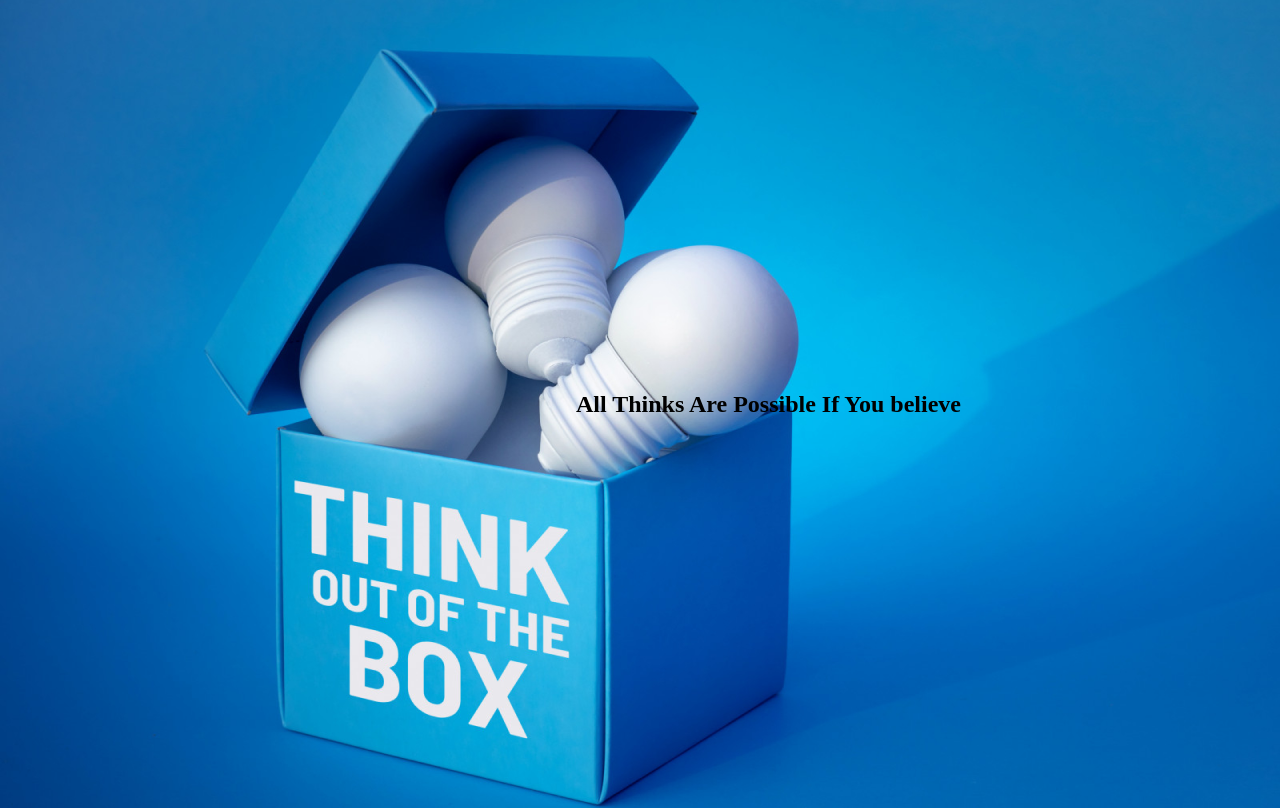
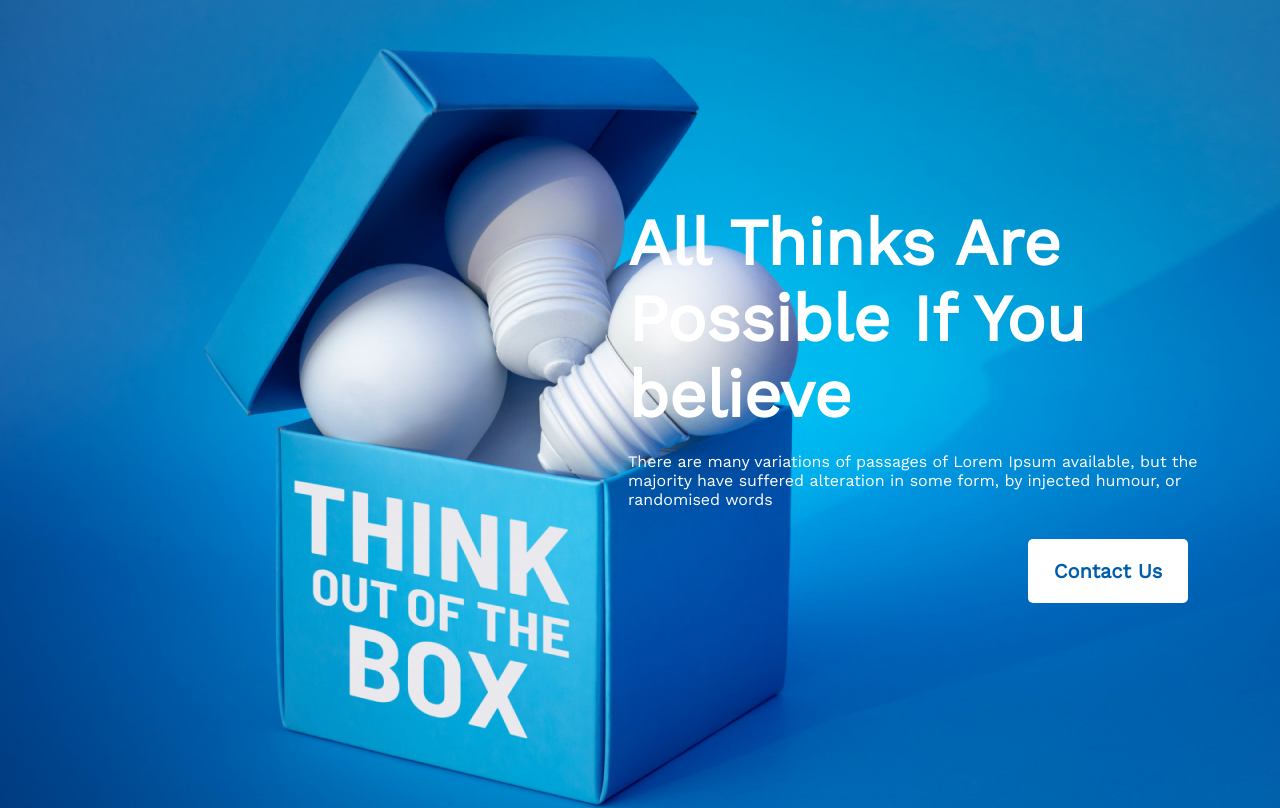
Before and after one commit to hrhabib07/new-year, a plain HTML site: page index.html in a window 1280 px wide. Drawn offline with nearby package versions, Linux system fonts and the light colour scheme.

Commit message:
code updated

```diff
--- a/index.html
+++ b/index.html
@@ -6,6 +6,9 @@
     <meta http-equiv="X-UA-Compatible" content="IE=edge">
     <meta name="viewport" content="width=device-width, initial-scale=1.0">
     <title>New year</title>
+    <style>
+        @import url('https://fonts.googleapis.com/css2?family=Work+Sans&display=swap');
+    </style>
     <link rel="stylesheet" href="style/style.css">
 </head>
 
@@ -13,7 +16,12 @@
     <!-- header starts here  -->
     <header class="header-container">
         <div class="header">
-            <h2>All Thinks Are Possible If You believe</h2>
+            <h2 class="header-title">All Thinks Are Possible If You believe</h2>
+            <br>
+            <p class="header-description">There are many variations of passages of Lorem Ipsum available, but the
+                majority have suffered alteration
+                in some form, by injected humour, or randomised words</p>
+            <button class="header-btn">Contact Us</button>
         </div>
     </header>
     <main></main>
--- a/style/style.css
+++ b/style/style.css
@@ -1,6 +1,7 @@
 * {
     margin: 0;
     padding: 0;
+    font-family: 'Work Sans', sans-serif;
 }
 
 .header-container {
@@ -14,6 +15,33 @@
 }
 
 .header {
-    width: 100vh;
+    width: 600px;
     margin-left: 45%;
+    color: white;
+
+
 }
+
+.header-title {
+    font-weight: 700;
+    font-size: 65px;
+    color: white;
+}
+
+.header-description {
+    font-weight: 400;
+    font-size: 16px;
+}
+
+.header-btn {
+    width: 160px;
+    height: 64px;
+    background-color: white;
+    color: #005FAC;
+    border: none;
+    margin-top: 30px;
+    border-radius: 5px;
+    margin-left: 400px;
+    font-weight: 600;
+    font-size: 20px;
+}
```
